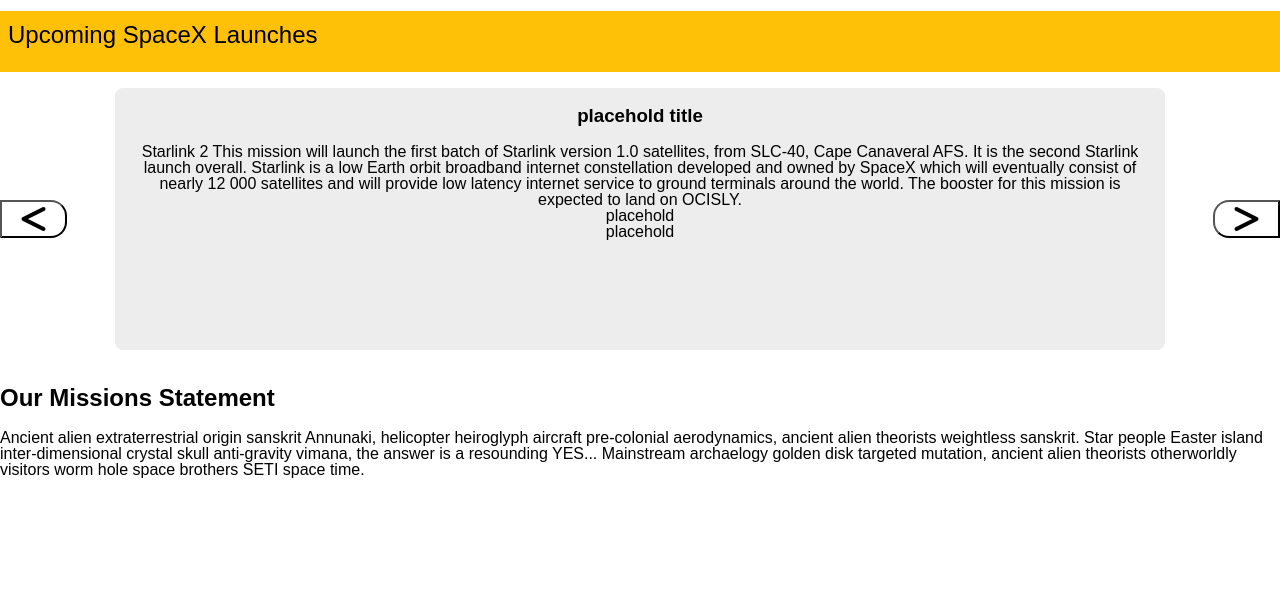
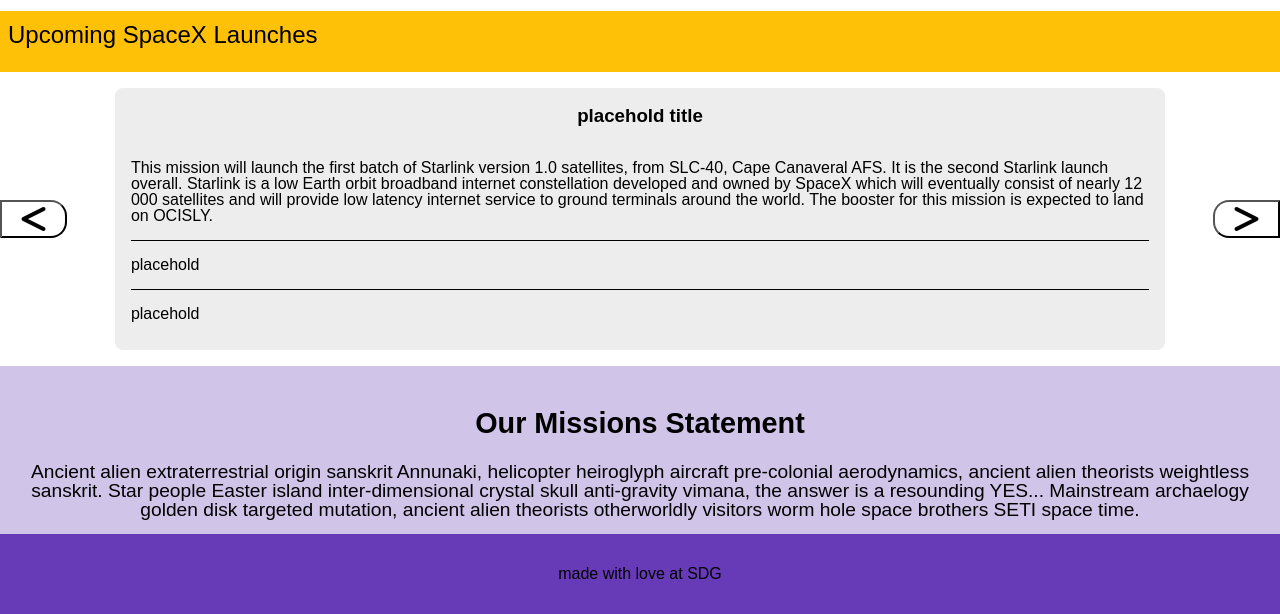
Before and after one commit to ads6495/bringing-it-all-together, a website: page public/index.html in a window 1280 px wide. Shown: the part 438-1052 px from the top of the page. Before the commit the page ends 916 px from the top, so only its background shows below. Drawn offline with Linux system fonts and the light colour scheme.

Commit message:
finished ui layout

```diff
--- a/public/index.html
+++ b/public/index.html
@@ -36,21 +36,22 @@
       <section class="launch-card-secondary">
         <div class="card-parent">
           <h3>placehold title</h3>
-          <main>Starlink 2
+          <main class="card-style">
             This mission will launch the first batch of Starlink version 1.0 satellites, from SLC-40, Cape Canaveral
             AFS. It is the second Starlink launch overall. Starlink is a low Earth orbit broadband internet
             constellation developed and owned by SpaceX which will eventually consist of nearly 12 000 satellites and
             will provide low latency internet service to ground terminals around the world. The booster for this mission
-            is expected to land on OCISLY.</main>
+            is expected to land on OCISLY.
+          </main>
 
-          <section>placehold</section>
+          <section class="card-style">placehold</section>
 
-          <section>placehold</section>
+          <section class="card-styles">placehold</section>
         </div>
       </section>
       <button class="right arrow"><i class="fas fa-greater-than"></i></button>
     </section>
-    <section>
+    <section class="mission-statement">
       <h2>
         Our Missions Statement
       </h2>
@@ -61,8 +62,8 @@
         mutation, ancient alien theorists otherworldly visitors worm hole space brothers SETI space time.
       </section>
     </section>
-    <footer>
-
+    <footer class="end-footer">
+      <span>made with love at SDG</span>
     </footer>
   </main>
 
--- a/public/screen.css
+++ b/public/screen.css
@@ -36,8 +36,6 @@
   color: white;
   text-decoration-line: underline;
 }
-
-
 
 .main-image {
   background-position: center;
@@ -103,6 +101,31 @@
   width: 100%;
 }
 
-.card-parent {
+
+.card-style {
+  border-bottom: solid 1px black;
+  padding: 1rem 0;
+}
+
+.card-styles {
+  padding: 1rem 0;
+}
+
+div.card-parent h3 {
   text-align: center;
 }
+
+.mission-statement {
+  text-align: center;
+  background-color: #D1C4E9;
+  font-size: 1.2rem;
+  padding: 1.2rem 0 .9rem 0;
+}
+
+.end-footer {
+  background-color: #673AB7;
+  height: 5rem;
+  display: flex;
+  justify-content: center;
+  align-items: center;
+}
```
